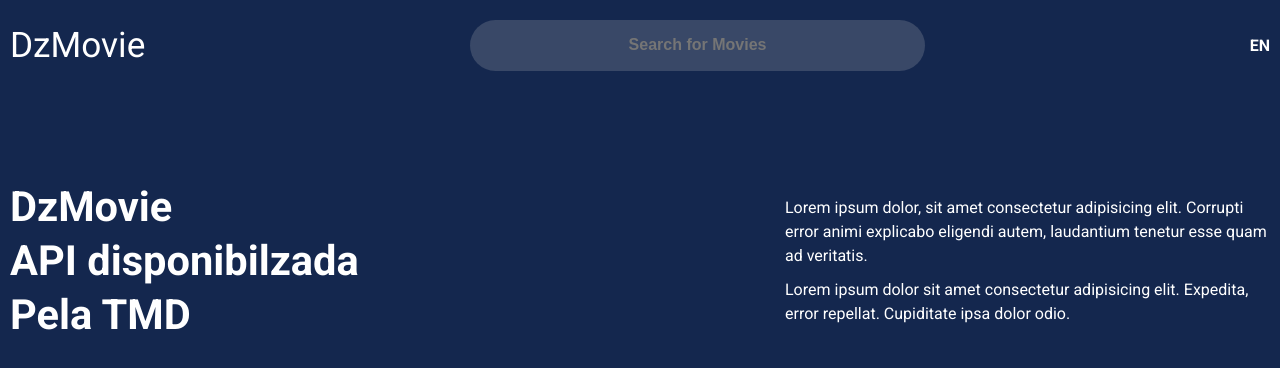
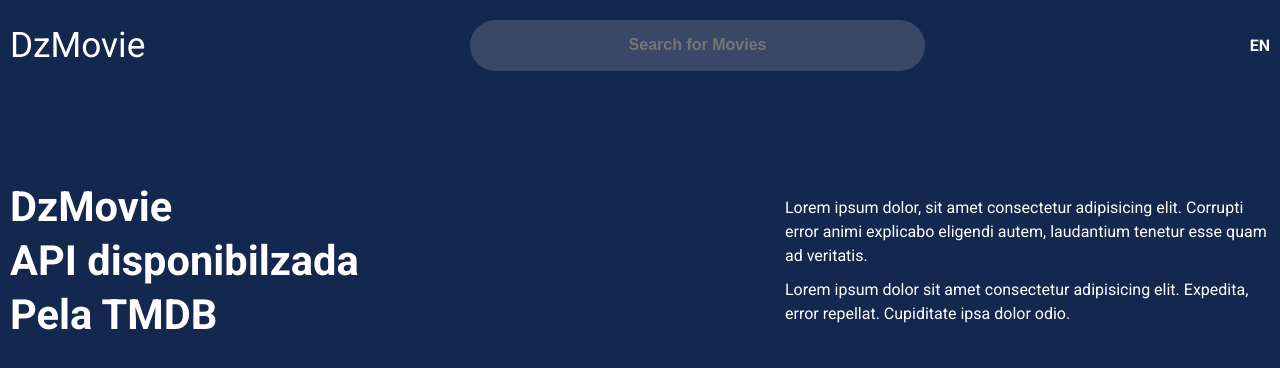
Before and after one commit to Guilherme-Santos08/movie-app, a React (Create React App) app: page / in a window 1280 px wide. Shown: the top 368 px of the page. Built offline with nearby package versions, Linux system fonts and the light colour scheme; no server answers.

Commit message:
alteração no nome TMDB

```diff
--- a/src/components/Info/Info.jsx
+++ b/src/components/Info/Info.jsx
@@ -4,7 +4,7 @@ const Info = () => {
   return (
     <Infos>
       <div className="infos__title">
-        <h1>DzMovie <br/> API disponibilzada Pela TMD</h1>
+        <h1>DzMovie <br/> API disponibilzada Pela TMDB</h1>
       </div>
       <div className="infos__about">
         <p>
```
